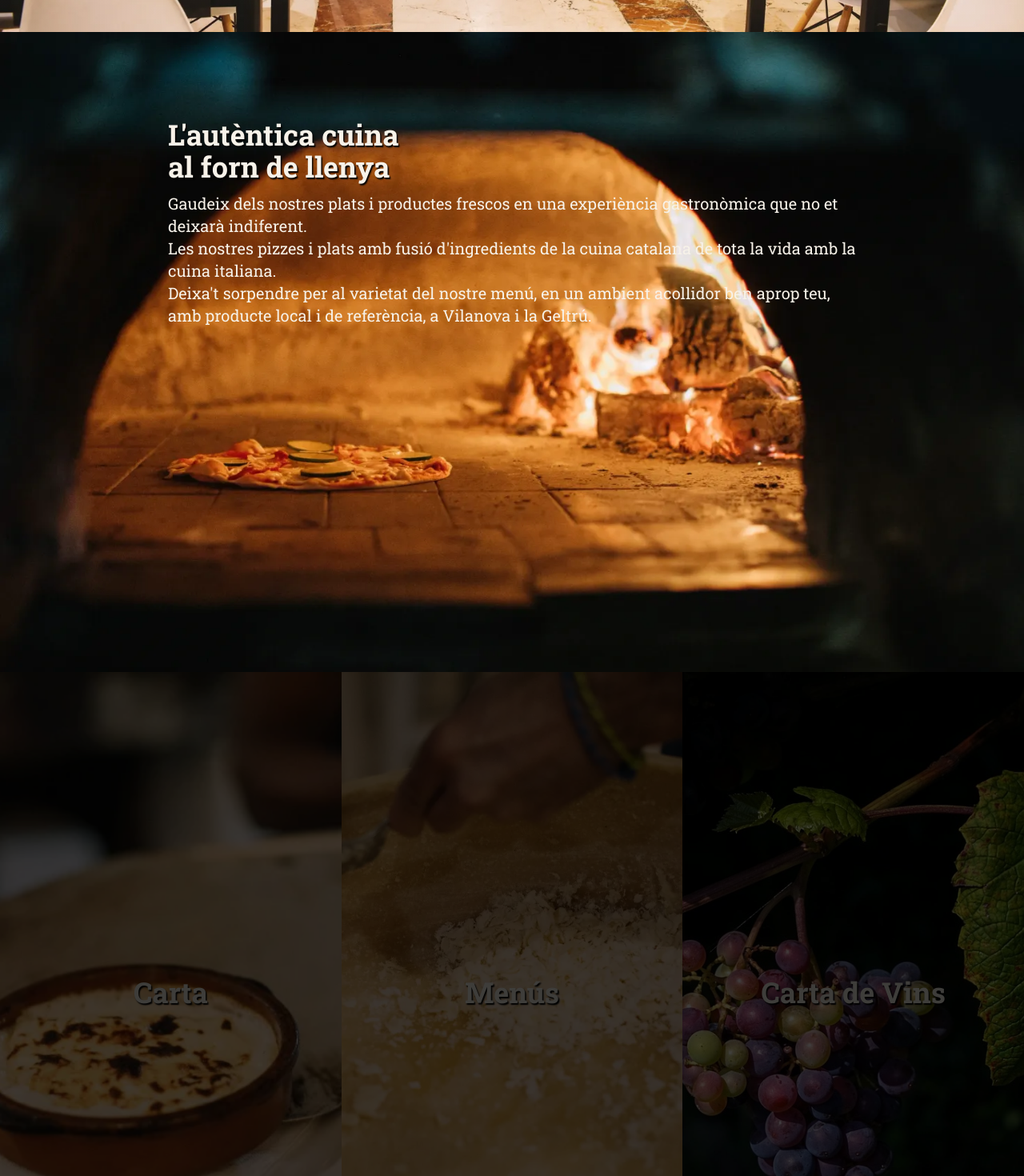
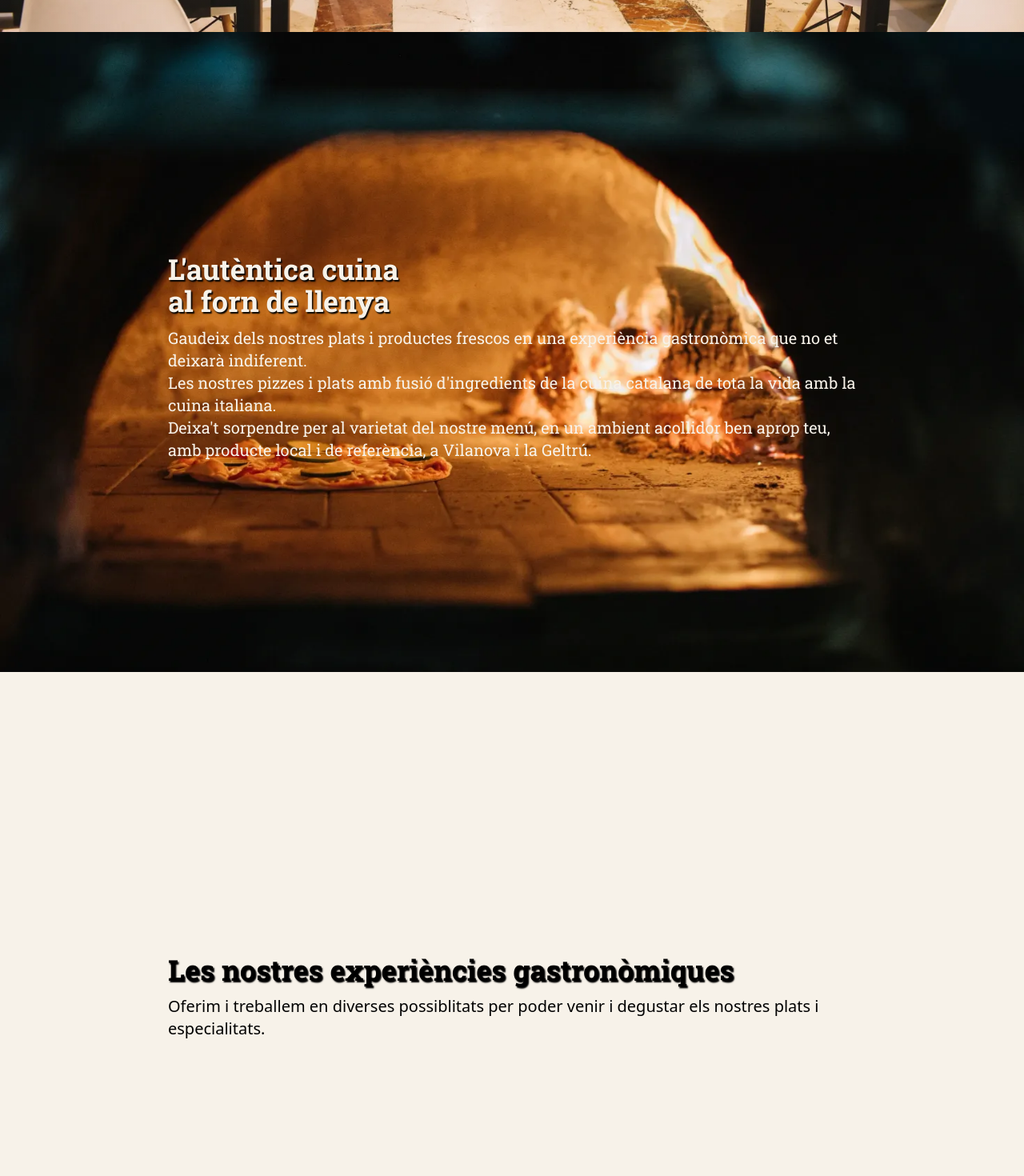
Before and after one commit to jorditosa/espai_carme, a React (Vite) app: page / in a window 1280 px wide. Shown: the part 760-2230 px from the top of the page at 80% size. Built offline with nearby package versions, Linux system fonts and the light colour scheme.

Commit message:
v2 feedback Neus

```diff
--- a/src/index.css
+++ b/src/index.css
@@ -9,12 +9,11 @@
     flex: 0.5;
     position: relative;
     transition: all 0.8s ease-in-out;
-    filter: brightness(25%);
 
 }
 
 .panel.active {
-    flex: 1.4;
+    flex: 1.5;
     opacity: 1;
-    filter: brightness(100%);
+    filter: brightness(110%);
 }
--- a/src/pages/About.jsx
+++ b/src/pages/About.jsx
@@ -9,9 +9,9 @@ import ViNegre from '../assets/vi_cuso.webp'
 
 function About() {
   return (
-    <section className="text-light dark h-screen bg-light" style={{backgroundImage: `url(${Forn})`, backgroundRepeat: 'no-repeat', backgroundSize: 'cover', backgroundPosition: 'top 40%'}} id="about">
+    <section className="text-light dark h-screen bg-light bg-fixed" style={{backgroundImage: `url(${Forn})`, backgroundRepeat: 'no-repeat', backgroundSize: 'cover', backgroundPosition: 'top 40%'}} id="about">
       <div className='w-full lg:max-w-[900px] mx-auto h-full py-24 lg:py-50 px-5 font-Roboto'>
-        <div className="h-full flex flex-col items-start justify-start text-md lg:text-xl">
+        <div className="h-full flex flex-col items-start justify-center text-md lg:text-xl">
           <SubHeading >
             L'autèntica cuina <br/>
             al forn de llenya
--- a/src/pages/Inici.jsx
+++ b/src/pages/Inici.jsx
@@ -10,7 +10,7 @@ function Inici() {
 
   return (
     <div className='bg-gradient-to-t from-secondary to-light'>
-          <header className="w-full h-screen bg-fixed flex flex-col items-start justify-start font-Roboto" style={{backgroundImage: `url(${Portada})`, backgroundRepeat: 'no-repeat', backgroundSize: 'cover', backgroundPosition: 'center'}}>
+          <header className="w-full h-screen flex flex-col items-start justify-start font-Roboto" style={{backgroundImage: `url(${Portada})`, backgroundRepeat: 'no-repeat', backgroundSize: 'cover', backgroundPosition: 'center'}}>
             <div className='w-full h-screen text-light py-24 lg:py-50 bg-gradient-to-b from-secondary/50 to-light/5'>
               <div className='w-full h-full lg:max-w-[250px] mx-auto flex justify-center items-start'>
                 <img src={LogoBlanc} alt="logo Espai negre" />
--- a/src/pages/IniciCartes.jsx
+++ b/src/pages/IniciCartes.jsx
@@ -27,6 +27,14 @@ function IniciCartes() {
 
   return (
     <section id="cartes" className="bg-light text-start">
+        <div className="h-screen w-full lg:max-w-[900px] mx-auto px-5 flex flex-col justify-center items-start">
+            <SubHeading>
+                Les nostres  experiències gastronòmiques
+            </SubHeading>
+            <p className="text-md lg:text-xl">
+            Oferim i treballem en diverses possiblitats per poder venir i degustar els nostres plats i especialitats.
+          </p>
+        </div>
         <div className="w-full h-screen flex flex-col md:flex-row">
             <div className="h-full panel  hover:bg-primary" style={{backgroundImage: `url(${ImgCarta})`, backgroundRepeat: 'no-repeat', backgroundSize: 'cover', backgroundPosition: 'center'}}>
                 <Link
```
